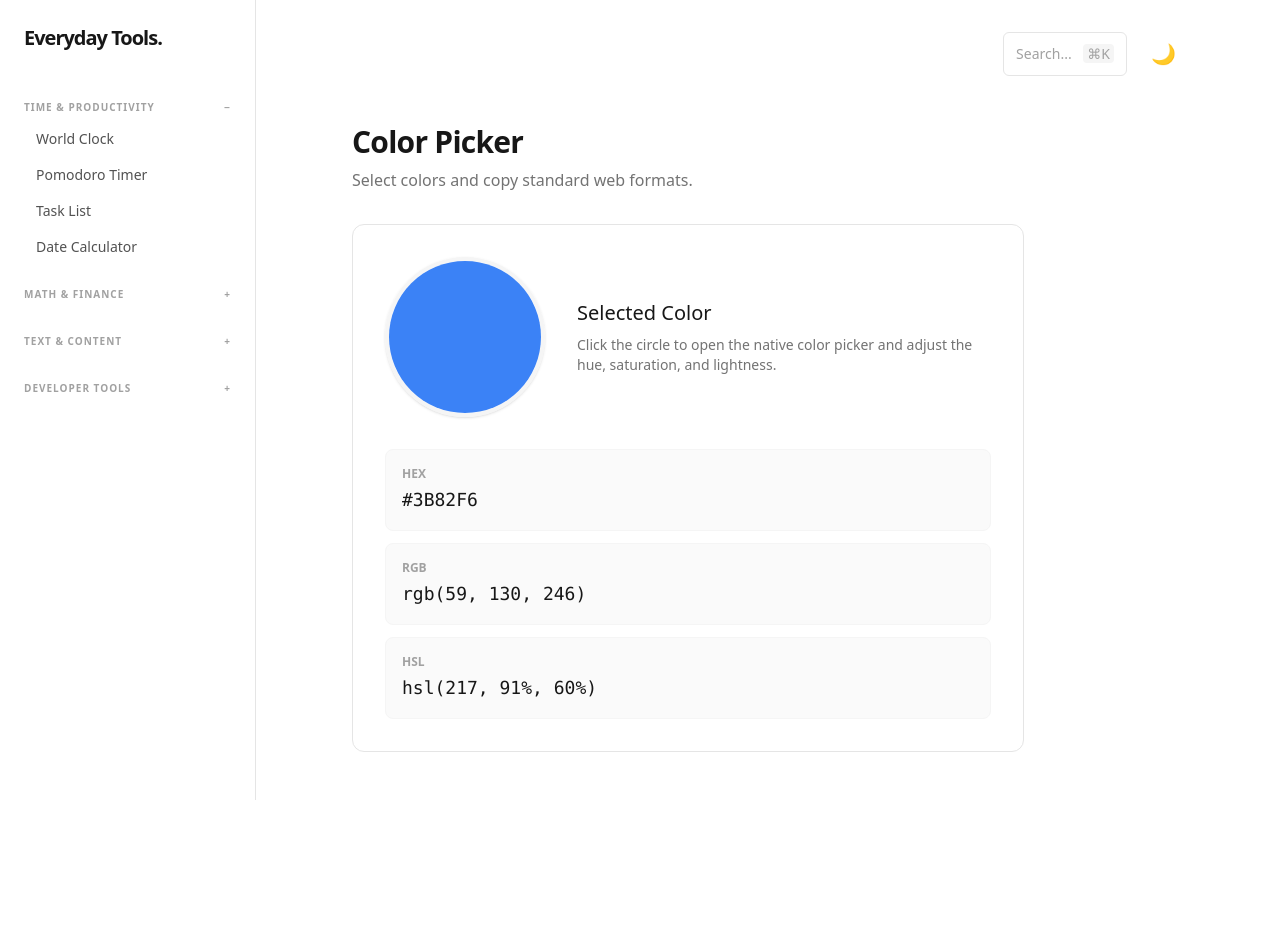
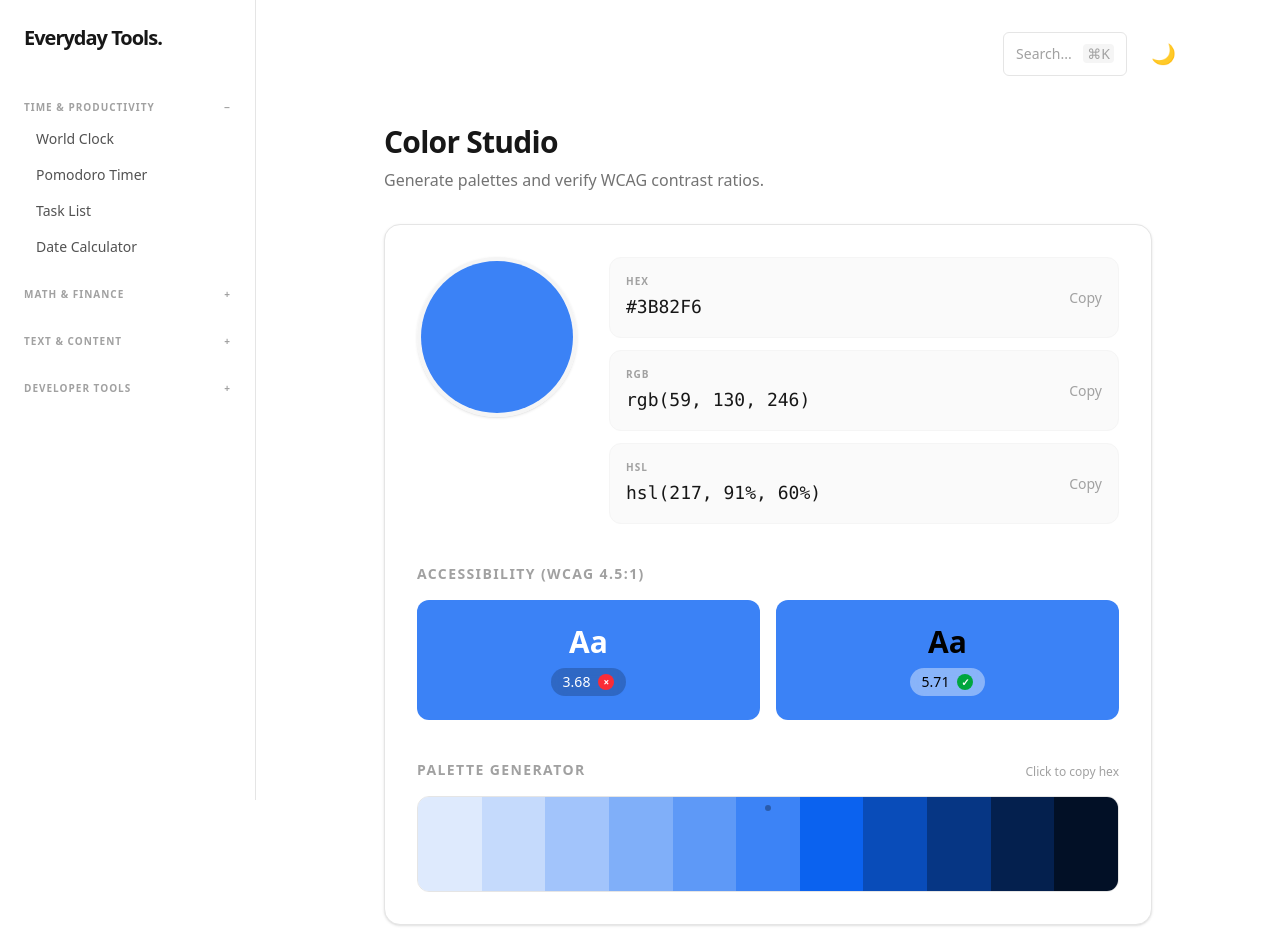
Before and after one commit to Fairfax18/everyday-tools, a Next.js app: page /dev/color-picker in a window 1280 px wide. Shown: the top 952 px of the page. Before the commit the page ends 800 px from the top, so only its background shows below. Built offline with nearby package versions, Linux system fonts and the light colour scheme.

Commit message:
update color picker tool

```diff
--- a/app/dev/color-picker/page.js
+++ b/app/dev/color-picker/page.js
@@ -1,24 +1,17 @@
 'use client';
-import { useState, useEffect } from 'react';
+import { useState, useEffect, useMemo } from 'react';
 
-export default function ColorPicker() {
-  const [color, setColor] = useState('#3b82f6'); // Default blue
-  const [rgb, setRgb] = useState('');
-  const [hsl, setHsl] = useState('');
-
-  // Helper to convert HEX to RGB
+// --- Color Math Helpers ---
 const hexToRgb = (hex) => {
   const r = parseInt(hex.slice(1, 3), 16);
   const g = parseInt(hex.slice(3, 5), 16);
   const b = parseInt(hex.slice(5, 7), 16);
-    return `rgb(${r}, ${g}, ${b})`;
+  return { r, g, b };
 };
 
-  // Helper to convert HEX to HSL
 const hexToHsl = (hex) => {
-    let r = parseInt(hex.slice(1, 3), 16) / 255;
-    let g = parseInt(hex.slice(3, 5), 16) / 255;
-    let b = parseInt(hex.slice(5, 7), 16) / 255;
+  let { r, g, b } = hexToRgb(hex);
+  r /= 255; g /= 255; b /= 255;
   const max = Math.max(r, g, b), min = Math.min(r, g, b);
   let h, s, l = (max + min) / 2;
 
@@ -33,63 +26,205 @@ export default function ColorPicker() {
     }
     h /= 6;
   }
-    return `hsl(${Math.round(h * 360)}, ${Math.round(s * 100)}%, ${Math.round(l * 100)}%)`;
+  return { h: Math.round(h * 360), s: Math.round(s * 100), l: Math.round(l * 100) };
 };
 
-  useEffect(() => {
-    setRgb(hexToRgb(color));
-    setHsl(hexToHsl(color));
+const hslToHex = (h, s, l) => {
+  l /= 100;
+  const a = (s * Math.min(l, 1 - l)) / 100;
+  const f = n => {
+    const k = (n + h / 30) % 12;
+    const color = l - a * Math.max(Math.min(k - 3, 9 - k, 1), -1);
+    return Math.round(255 * color).toString(16).padStart(2, '0');
+  };
+  return `#${f(0)}${f(8)}${f(4)}`;
+};
+
+const getLuminance = (r, g, b) => {
+  const a = [r, g, b].map(v => {
+    v /= 255;
+    return v <= 0.03928 ? v / 12.92 : Math.pow((v + 0.055) / 1.055, 2.4);
+  });
+  return a[0] * 0.2126 + a[1] * 0.7152 + a[2] * 0.0722;
+};
+
+// ---------------------------
+
+export default function ColorPicker() {
+  const [color, setColor] = useState('#3b82f6'); // Default blue
+  const [formats, setFormats] = useState({ rgb: '', hsl: '' });
+
+  // Calculate Contrast
+  const contrast = useMemo(() => {
+    const { r, g, b } = hexToRgb(color);
+    const lum = getLuminance(r, g, b);
+
+    // Contrast ratio formula: (L1 + 0.05) / (L2 + 0.05)
+    const ratioWhite = 1.05 / (lum + 0.05);
+    const ratioBlack = (lum + 0.05) / 0.05;
+
+    return {
+      white: { ratio: ratioWhite.toFixed(2), pass: ratioWhite >= 4.5 },
+      black: { ratio: ratioBlack.toFixed(2), pass: ratioBlack >= 4.5 }
+    };
   }, [color]);
 
-  const copyFormat = (text) => {
+  // Generate Tailwind-style Palette (50-950)
+  const palette = useMemo(() => {
+    const { h, s, l: baseL } = hexToHsl(color);
+    const shades = [];
+
+    // Define steps. 500 is the base color.
+    const steps = [
+      { weight: '50', l: baseL + (95 - baseL) * 0.95 },
+      { weight: '100', l: baseL + (95 - baseL) * 0.8 },
+      { weight: '200', l: baseL + (95 - baseL) * 0.6 },
+      { weight: '300', l: baseL + (95 - baseL) * 0.4 },
+      { weight: '400', l: baseL + (95 - baseL) * 0.2 },
+      { weight: '500', l: baseL }, // Exact match
+      { weight: '600', l: baseL - (baseL - 5) * 0.2 },
+      { weight: '700', l: baseL - (baseL - 5) * 0.4 },
+      { weight: '800', l: baseL - (baseL - 5) * 0.6 },
+      { weight: '900', l: baseL - (baseL - 5) * 0.8 },
+      { weight: '950', l: baseL - (baseL - 5) * 0.95 },
+    ];
+
+    steps.forEach(step => {
+      // Keep hue and saturation, only shift lightness
+      shades.push({
+        weight: step.weight,
+        hex: hslToHex(h, s, Math.max(0, Math.min(100, step.l)))
+      });
+    });
+
+    return shades;
+  }, [color]);
+
+  useEffect(() => {
+    const { r, g, b } = hexToRgb(color);
+    const { h, s, l } = hexToHsl(color);
+    setFormats({
+      rgb: `rgb(${r}, ${g}, ${b})`,
+      hsl: `hsl(${h}, ${s}%, ${l}%)`
+    });
+  }, [color]);
+
+  const copyToClipboard = (text, label) => {
     navigator.clipboard.writeText(text);
-    // Optional: You could add a toast notification here
+    if (window.showToast) window.showToast(`${label} copied`);
   };
 
   return (
-    <div className="max-w-2xl">
-      <h1 className="text-3xl font-bold tracking-tight mb-2">Color Picker</h1>
-      <p className="text-neutral-500 mb-8">Select colors and copy standard web formats.</p>
+    <div className="max-w-3xl mx-auto animate-fade-in">
+      <h1 className="text-3xl font-bold tracking-tight mb-2">Color Studio</h1>
+      <p className="text-neutral-500 dark:text-neutral-400 mb-8">Generate palettes and verify WCAG contrast ratios.</p>
 
-      <div className="bg-white p-8 rounded-xl border border-neutral-200">
-        <div className="flex flex-col md:flex-row gap-8 items-center mb-8">
-          <div className="relative w-40 h-40 rounded-full overflow-hidden border-4 border-neutral-100 shadow-sm shrink-0">
-            {/* The actual HTML5 color picker input */}
+      <div className="bg-white dark:bg-[#111] p-6 md:p-8 rounded-2xl border border-neutral-200 dark:border-neutral-800 shadow-sm mb-8">
+
+        {/* Top Section: Picker & Formats */}
+        <div className="flex flex-col md:flex-row gap-8 mb-10">
+          {/* Native Picker */}
+          <div className="relative w-40 h-40 rounded-full overflow-hidden border-4 border-neutral-100 dark:border-neutral-800 shadow-sm shrink-0 mx-auto md:mx-0 cursor-pointer hover:scale-105 transition-transform group">
             <input
               type="color"
               value={color}
               onChange={(e) => setColor(e.target.value)}
               className="absolute -top-4 -left-4 w-48 h-48 cursor-pointer"
             />
-          </div>
-
-          <div className="flex-1 text-center md:text-left">
-            <h2 className="text-xl font-medium text-neutral-900 mb-2">Selected Color</h2>
-            <p className="text-neutral-500 text-sm">Click the circle to open the native color picker and adjust the hue, saturation, and lightness.</p>
+            <div className="absolute inset-0 flex items-center justify-center opacity-0 group-hover:opacity-100 pointer-events-none transition-opacity mix-blend-difference text-white font-medium">
+              Click to edit
             </div>
           </div>
 
-        <div className="space-y-3">
+          {/* Formats List */}
+          <div className="flex-1 space-y-3">
             {[
               { label: 'HEX', value: color.toUpperCase() },
-            { label: 'RGB', value: rgb },
-            { label: 'HSL', value: hsl }
+              { label: 'RGB', value: formats.rgb },
+              { label: 'HSL', value: formats.hsl }
             ].map((format) => (
-            <div key={format.label} className="flex items-center justify-between p-4 bg-neutral-50 rounded-lg border border-neutral-100 group">
+              <div key={format.label} onClick={() => copyToClipboard(format.value, format.label)} className="flex items-center justify-between p-4 bg-neutral-50 dark:bg-neutral-900/50 rounded-xl border border-neutral-100 dark:border-neutral-800/50 cursor-pointer hover:border-neutral-300 dark:hover:border-neutral-600 transition group">
                 <div>
-                <p className="text-xs font-semibold text-neutral-400 mb-1">{format.label}</p>
-                <p className="font-mono text-lg text-neutral-900">{format.value}</p>
+                  <p className="text-[10px] font-bold uppercase tracking-widest text-neutral-400 mb-1">{format.label}</p>
+                  <p className="font-mono text-lg text-neutral-900 dark:text-white">{format.value}</p>
                 </div>
-              <button
-                onClick={() => copyFormat(format.value)}
-                className="px-4 py-2 text-sm font-medium bg-white border border-neutral-200 rounded-md text-neutral-600 opacity-0 group-hover:opacity-100 transition hover:bg-neutral-100"
-              >
-                Copy
-              </button>
+                <div className="text-sm font-medium text-neutral-400 group-hover:text-neutral-900 dark:group-hover:text-white transition">Copy</div>
               </div>
             ))}
           </div>
         </div>
+
+        {/* Middle Section: WCAG Contrast Checker */}
+        <div className="mb-10">
+          <h3 className="text-sm font-bold uppercase tracking-widest text-neutral-400 mb-4">Accessibility (WCAG 4.5:1)</h3>
+          <div className="grid grid-cols-2 gap-4">
+
+            {/* White Text Test */}
+            <div
+              style={{ backgroundColor: color }}
+              className="p-6 rounded-xl flex flex-col items-center justify-center text-center transition-colors"
+            >
+              <span className="text-3xl font-bold text-white mb-2">Aa</span>
+              <div className="bg-black/20 backdrop-blur-sm px-3 py-1 rounded-full flex items-center gap-2">
+                <span className="text-white text-sm font-medium">{contrast.white.ratio}</span>
+                {contrast.white.pass ? (
+                  <span className="w-4 h-4 bg-green-500 rounded-full flex items-center justify-center text-[10px] text-white font-bold">✓</span>
+                ) : (
+                  <span className="w-4 h-4 bg-red-500 rounded-full flex items-center justify-center text-[10px] text-white font-bold">×</span>
+                )}
+              </div>
+            </div>
+
+            {/* Black Text Test */}
+            <div
+              style={{ backgroundColor: color }}
+              className="p-6 rounded-xl flex flex-col items-center justify-center text-center transition-colors"
+            >
+              <span className="text-3xl font-bold text-black mb-2">Aa</span>
+              <div className="bg-white/40 backdrop-blur-sm px-3 py-1 rounded-full flex items-center gap-2">
+                <span className="text-black text-sm font-medium">{contrast.black.ratio}</span>
+                {contrast.black.pass ? (
+                  <span className="w-4 h-4 bg-green-600 rounded-full flex items-center justify-center text-[10px] text-white font-bold">✓</span>
+                ) : (
+                  <span className="w-4 h-4 bg-red-600 rounded-full flex items-center justify-center text-[10px] text-white font-bold">×</span>
+                )}
+              </div>
+            </div>
+
+          </div>
+        </div>
+
+        {/* Bottom Section: Tailwind Palette Generator */}
+        <div>
+          <div className="flex justify-between items-end mb-4">
+            <h3 className="text-sm font-bold uppercase tracking-widest text-neutral-400">Palette Generator</h3>
+            <span className="text-xs text-neutral-400">Click to copy hex</span>
+          </div>
+
+          <div className="grid grid-cols-11 h-24 rounded-xl overflow-hidden border border-neutral-200 dark:border-neutral-800 shadow-inner">
+            {palette.map((shade) => (
+              <div
+                key={shade.weight}
+                onClick={() => copyToClipboard(shade.hex, `Shade ${shade.weight}`)}
+                className="relative group cursor-pointer h-full transition-all hover:flex-[1.5]"
+                style={{ backgroundColor: shade.hex }}
+              >
+                {/* Tooltip on hover */}
+                <div className="absolute inset-x-0 bottom-0 p-2 opacity-0 group-hover:opacity-100 transition-opacity flex flex-col items-center justify-end h-full bg-gradient-to-t from-black/50 to-transparent">
+                  <span className="text-white text-[10px] font-bold">{shade.weight}</span>
+                  <span className="text-white/80 text-[9px] font-mono">{shade.hex.toUpperCase()}</span>
+                </div>
+
+                {/* Dot indicator for the base 500 color */}
+                {shade.weight === '500' && (
+                  <div className="absolute top-2 left-1/2 -translate-x-1/2 w-1.5 h-1.5 bg-black/30 dark:bg-white/30 rounded-full" />
+                )}
+              </div>
+            ))}
+          </div>
+        </div>
+
+      </div>
     </div>
   );
 }
```
Lines whose indentation alone changed are shown as unchanged.
